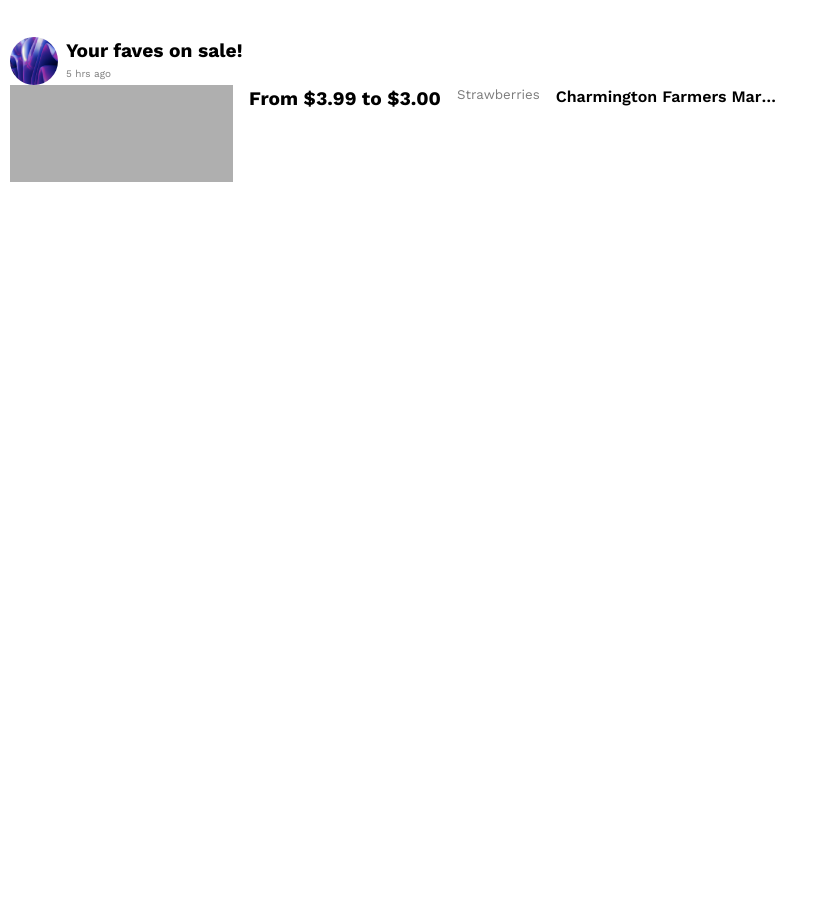
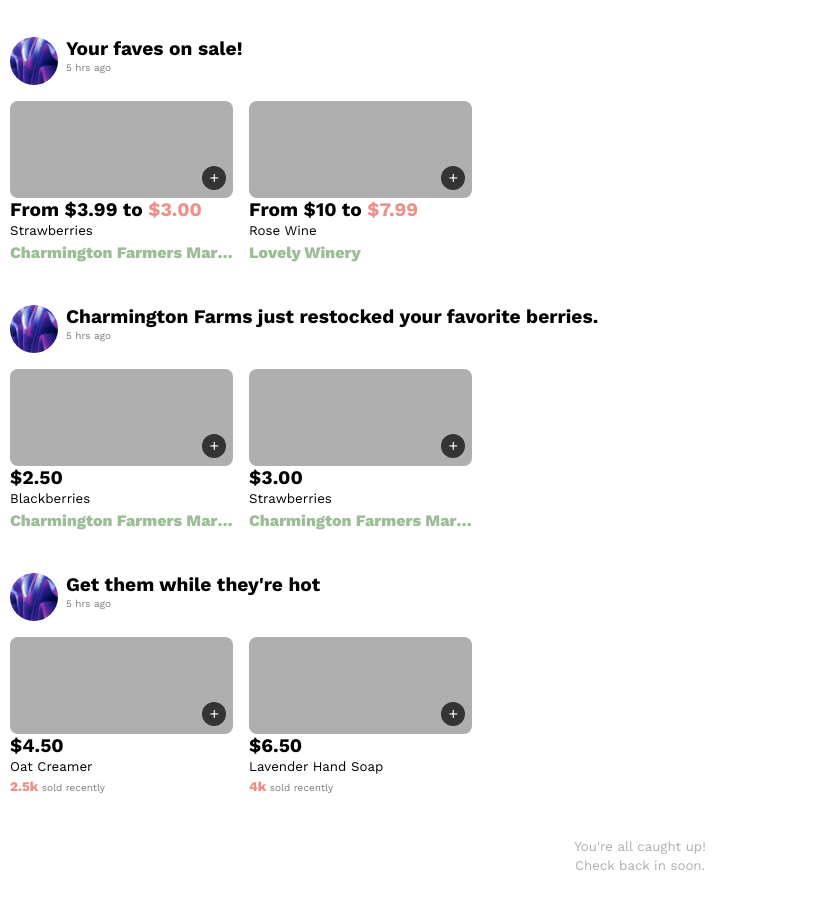
Before and after one commit to jacobcasas/LoopCart-Prototype, a website built with Vite: page loopcart_app/notifications.html in a window 1280 px wide. Shown: the part 128-1036 px from the top of the page, without its empty margins (0-831 px from the left). Before the commit the page ends 800 px from the top, so only its background shows below. Built offline with nearby package versions, Linux system fonts and the light colour scheme.

Commit message:
finished notification screen

```diff
--- a/loopcart_app/notifications.html
+++ b/loopcart_app/notifications.html
@@ -27,13 +27,68 @@
                     </div>
                 </div>
                 <div class="item-carousel">
-                    <div class="notification-card-img"></div>
-                    <h6>From $3.99 to <span class="guava">$3.00</span></h6>
-                    <p class="small-text">Strawberries</p>
-                    <p class="mint bolder truncated">Charmington Farmers Market</p>
+                    <div class="notification-item-card">
+                        <div class="notification-card-img"><button class="add-button-notification">+</button></div>
+                        <h6>From $3.99 to <span class="guava">$3.00</span></h6>
+                        <p class="small-text">Strawberries</p>
+                        <p class="mint boldest truncated">Charmington Farmers Market</p>
+                    </div>
+                    <div class="notification-item-card">
+                        <div class="notification-card-img"><button class="add-button-notification">+</button></div>
+                        <h6>From $10 to <span class="guava">$7.99</span></h6>
+                        <p class="small-text">Rose Wine</p>
+                        <p class="mint boldest truncated">Lovely Winery</p>
+                    </div>
+                </div>
+            </div>
+            <div class="notification-post-container">
+                <div class="title-and-icon">
+                    <img src="src/img/cader_-Xa0RbhOMqUQ-unsplash.jpg" alt="" class="med-img">
+                    <div class="title-content">
+                        <h6>Charmington Farms just restocked your favorite berries.</h6>
+                        <p class="xs-text">5 hrs ago</p>
+                    </div>
+                </div>
+                <div class="item-carousel">
+                    <div class="notification-item-card">
+                        <div class="notification-card-img"><button class="add-button-notification">+</button></div>
+                        <h6>$2.50</h6>
+                        <p class="small-text">Blackberries</p>
+                        <p class="mint boldest truncated">Charmington Farmers Market</p>
+                    </div>
+                    <div class="notification-item-card">
+                        <div class="notification-card-img"><button class="add-button-notification">+</button></div>
+                        <h6>$3.00</h6>
+                        <p class="small-text">Strawberries</p>
+                        <p class="mint boldest truncated">Charmington Farmers Market</p>
+                    </div>
+                </div>
+            </div>
+            <div class="notification-post-container">
+                <div class="title-and-icon">
+                    <img src="src/img/cader_-Xa0RbhOMqUQ-unsplash.jpg" alt="" class="med-img">
+                    <div class="title-content">
+                        <h6>Get them while they're hot</h6>
+                        <p class="xs-text">5 hrs ago</p>
+                    </div>
+                </div>
+                <div class="item-carousel">
+                    <div class="notification-item-card">
+                        <div class="notification-card-img"><button class="add-button-notification">+</button></div>
+                        <h6>$4.50</h6>
+                        <p class="small-text">Oat Creamer</p>
+                        <p class="xs-text"><span class="guava boldest small-text">2.5k</span> sold recently</p>
+                    </div>
+                    <div class="notification-item-card">
+                        <div class="notification-card-img"><button class="add-button-notification">+</button></div>
+                        <h6>$6.50</h6>
+                        <p class="small-text">Lavender Hand Soap</p>
+                         <p class="xs-text"><span class="guava boldest small-text">4k</span> sold recently</p>
+                    </div>
                 </div>
             </div>
         </div>
+        <p class="small-text gray-400 | caught-up-reminder">You're all caught up! <br> Check back in soon.</p>
     </div>
 </body>
 </html>
--- a/loopcart_app/src/style.css
+++ b/loopcart_app/src/style.css
@@ -94,6 +94,50 @@ h1, h2, h3, h4, h5, h6 {
     --spacing-13: 104px;
 }
 
+/* BRAND COLOR UTIL CLASSES */
+.mint {
+    color: var(--color-brand-mint);
+}
+
+.blueberry {
+    color: var(--color-brand-blueberry);
+}
+
+.dragonfruit {
+    color: var(--color-brand-dragonfruit);
+}
+
+.guava {
+    color: var(--color-brand-guava);
+}
+
+.mushroom {
+    color: var(--color-brand-mushroom);
+}
+
+/* GRAY COLOR UTIL CLASSES */
+.gray-50 {
+    color: var(--color-gray-50);
+}
+.gray-200 {
+    color: var(--color-gray-200);
+}
+
+.gray-400 {
+    color: var(--color-gray-400)
+}
+
+.gray-600 {
+    color: var(--color-gray-600);
+}
+
+.gray-800 {
+    color: var(--color-gray-800);
+}
+
+.gray-900 {
+    color: var(--color-gray-900);
+}
 /* GENERAL STYLES */
 html {
     font-family: "Work sans", sans-serif;
@@ -131,6 +175,7 @@ h5 {
 h6 {
     font-size: 1.2rem;
     letter-spacing: -2%;
+    line-height: normal;
 }
 
 p {
@@ -146,7 +191,6 @@ a {
 .small-text {
     font-size: 0.8312rem;
     letter-spacing: 4%;
-    color: var(--color-gray-600);
 }
 
 .xs-text {
@@ -204,6 +248,12 @@ a {
     width: 223px;
 }
 
+.med-img {
+    width: 48px;
+    height: 48px;
+    border-radius: var(--br-2xl);
+}
+
 /* HOME PAGE */
 .top-nav-wrap {
     display: flex;
@@ -251,7 +301,7 @@ a {
     border: none;
 }
 
-.add-button {
+.add-button-notification {
     display: flex;
     min-width: 24px;
     height: 24px;
@@ -261,9 +311,9 @@ a {
     border: none;
     color: var(--color-gray-50);
     background-color: var(--color-gray-800);
-    position: relative;
-    top: 68%;
-    left: 70%;
+    position: absolute;
+    bottom: 8%;
+    right: 3%;
 }
 
 .bottom-nav {
@@ -469,19 +519,35 @@ a {
     gap: var(--spacing-2);
 }
 
+.notification-feed-container {
+    display: flex;
+    flex-direction: column;
+    gap: var(--spacing-5);
+}
+
+.notification-post-container {
+    display: flex;
+    flex-direction: column;
+    gap: var(--spacing-2);
+}
+
 .title-and-icon {
     display: flex;
     gap: var(--spacing-1);
 }
 
-.med-img {
-    width: 48px;
-    height: 48px;
-    border-radius: var(--br-2xl);
+.notification-item-card {
+
 }
 
 .notification-card-img {
+    position: relative;
     width: 223px;
     height: 97px;
     background-color: var(--color-gray-400);
+    border-radius: var(--br-md);
 }
+
+.caught-up-reminder {
+    text-align: center;
+}
```
